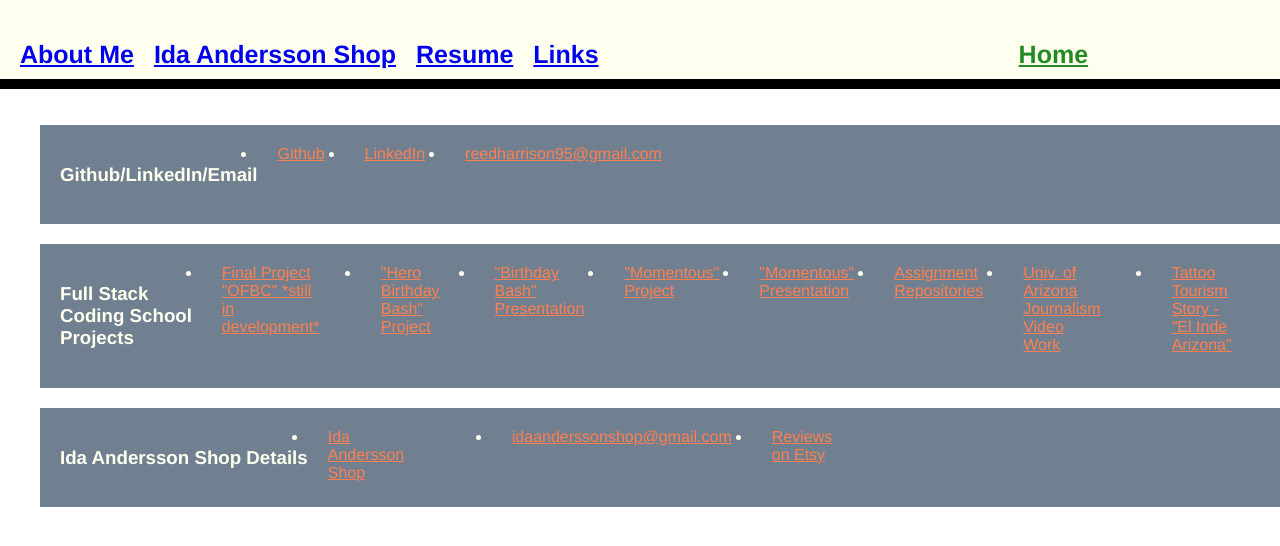
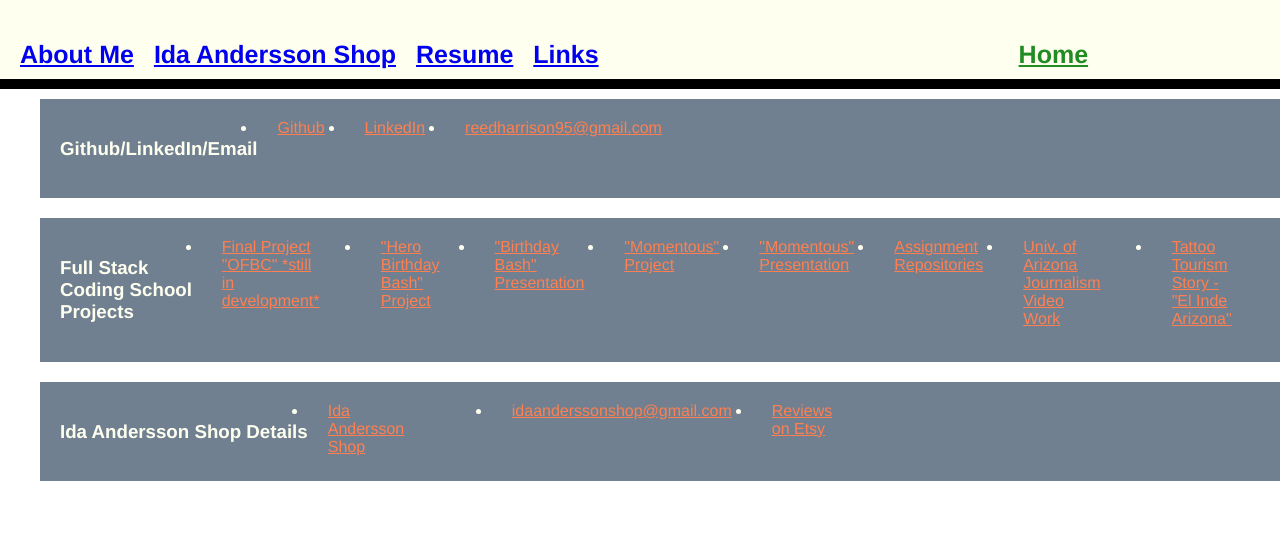
Before and after one commit to HGreedo/nuReactPortfolio, a React (Create React App) app: page /pages/ThirdPtyLinks in a window 1280 px wide. Shown: the top 546 px of the page. Built offline with nearby package versions, Linux system fonts and the light colour scheme.

Commit message:
commit on 'main'

```diff
--- a/src/pages/thirdpartylinks.css
+++ b/src/pages/thirdpartylinks.css
@@ -1,8 +1,3 @@
-.link-body{
-    display: flex;
-}
-
-
 
 .container {
 display: flex;
```
